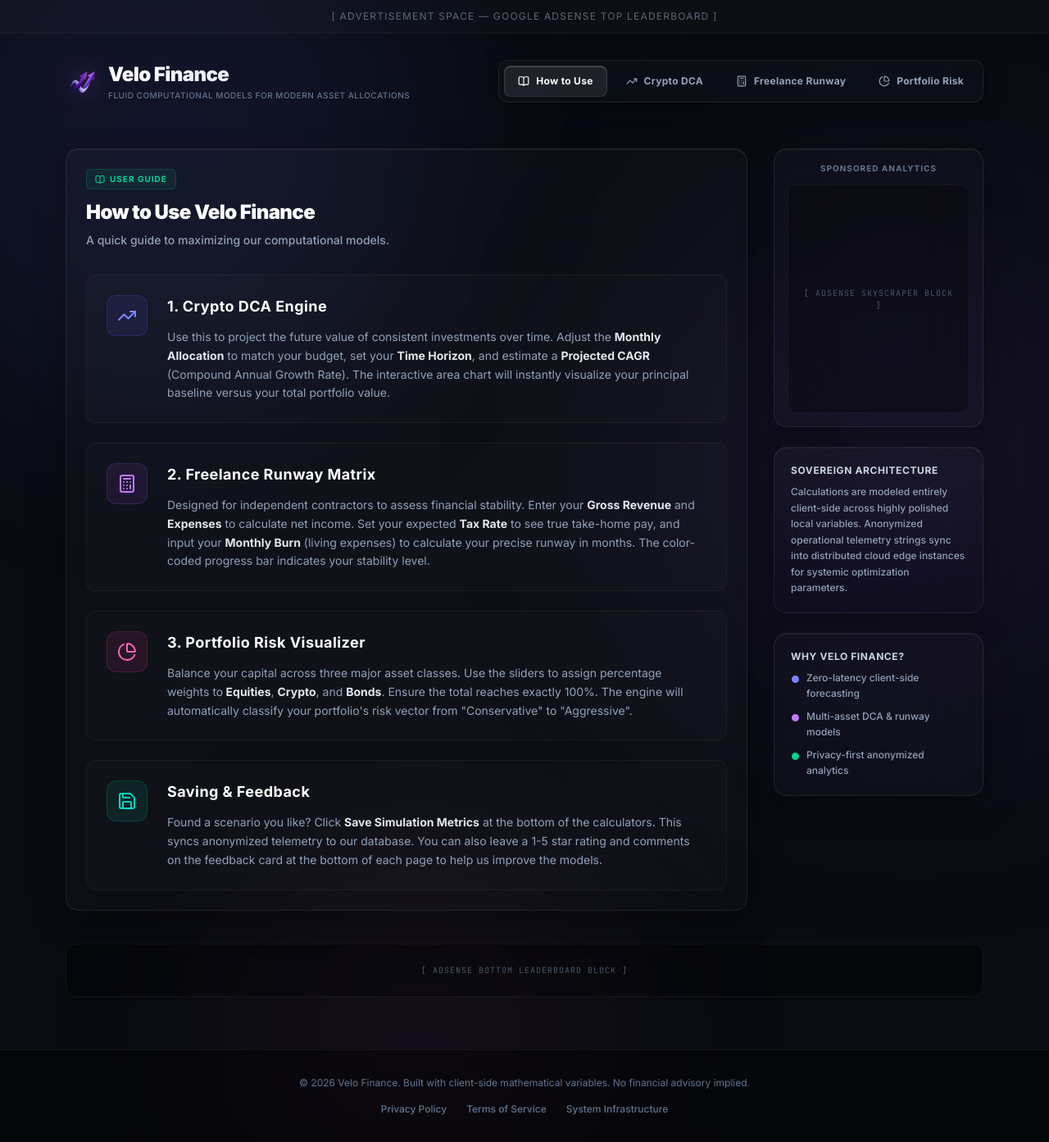
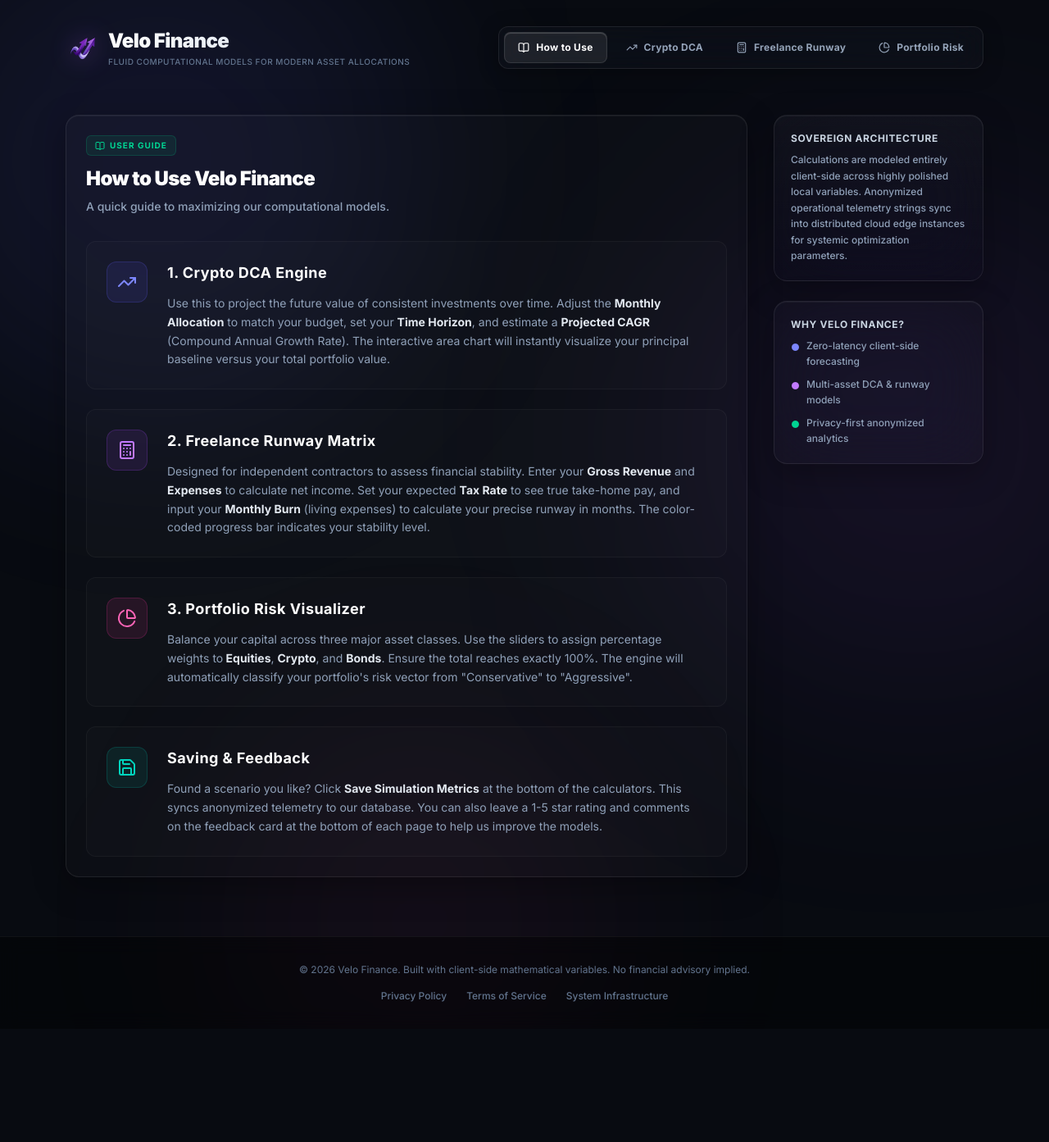
Before and after one commit to israeleromon-lab/Velo-finance, a React (Vite) app: page / in a window 1280 px wide. Shown: the whole page at 82% size. After the commit the page ends 1255 px from the top, so only its background shows below. Built offline with nearby package versions, Linux system fonts and the light colour scheme; no server answers.

Commit message:
Removed AdSense placeholders

```diff
--- a/src/App.jsx
+++ b/src/App.jsx
@@ -28,10 +28,7 @@ export default function App() {
       <div className="glow-orb glow-orb-purple" style={{ top: '20%', right: '-10%', width: '45vw', height: '45vw', filter: 'blur(140px)' }} />
       <div className="glow-orb glow-orb-pink" style={{ bottom: '-10%', left: '20%', width: '40vw', height: '40vw' }} />
 
-      {/* LIQUID GLASS AD BANNER TOP */}
-      <div className="relative z-10 bg-white/[0.02] backdrop-blur-md border-b border-white/[0.05] text-slate-400 text-center py-3 text-xs tracking-widest uppercase shadow-sm">
-        <span className="opacity-60">[ Advertisement Space — Google AdSense Top Leaderboard ]</span>
-      </div>
+
 
       <header className="relative z-10 max-w-6xl mx-auto px-4 py-8 flex flex-col md:flex-row items-center justify-between gap-4">
         <div className="flex items-center justify-between w-full md:w-auto">
@@ -100,14 +97,8 @@ export default function App() {
             </div>
           </div>
 
-          {/* LIQUID GLASS AD SIDEBAR */}
+          {/* SIDEBAR WIDGETS */}
           <div className="space-y-6">
-            <div className="glass-card p-4 h-[340px] flex flex-col justify-center items-center text-center">
-              <span className="text-[10px] text-slate-500 uppercase tracking-widest font-bold mb-3">Sponsored Analytics</span>
-              <div className="ad-block w-full h-full p-4">
-                [ AdSense Skyscraper Block ]
-              </div>
-            </div>
 
 
             <div className="glass-card p-5" style={{ background: 'linear-gradient(to bottom, rgba(255,255,255,0.03), transparent)' }}>
@@ -138,12 +129,7 @@ export default function App() {
         </div>
       </main>
 
-      {/* BOTTOM AD BANNER */}
-      <div className="relative z-10 max-w-6xl mx-auto px-4 py-4">
-        <div className="ad-block py-6 rounded-2xl">
-          [ AdSense Bottom Leaderboard Block ]
-        </div>
-      </div>
+
 
       <footer className="relative z-10 border-t border-white/[0.05] bg-black/40 backdrop-blur-md mt-12 py-8 text-center text-xs text-slate-500">
         <p>&copy; 2026 Velo Finance. Built with client-side mathematical variables. No financial advisory implied.</p>
```
